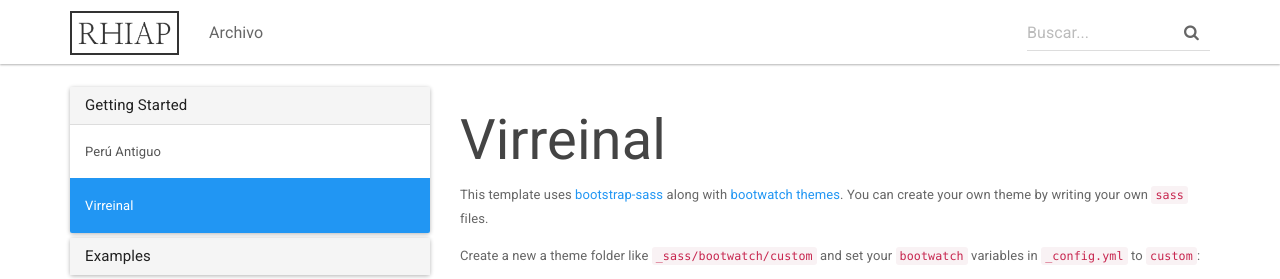
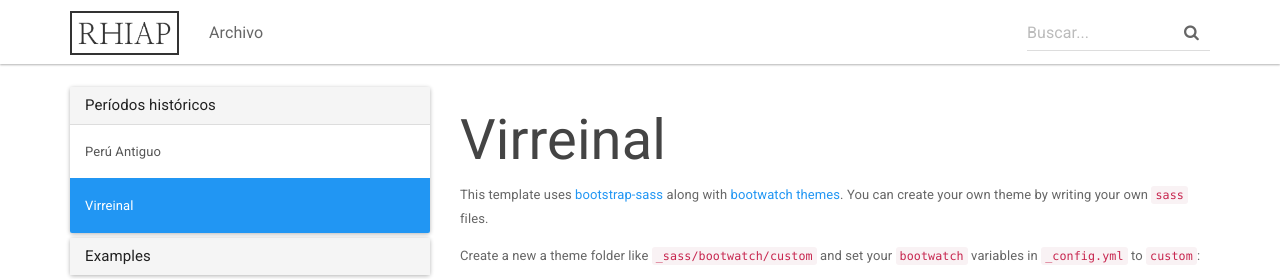
Before and after one commit to RHIAP/RHIAP.github.io, a Jekyll site: the page built from _archivo/customization.md, in a window 1280 px wide. Shown: the top 279 px of the page. Built offline with Jekyll 4.4.1, drawn with Linux system fonts in a browser that asks for light colours; nearby versions of some CDN libraries.

Commit message:
Update docs.yml
j

```diff
--- a/_data/docs.yml
+++ b/_data/docs.yml
@@ -1,4 +1,4 @@
-- title: Getting Started
+- title: Períodos históricos
   docs:
   - themes
   - customization
```
